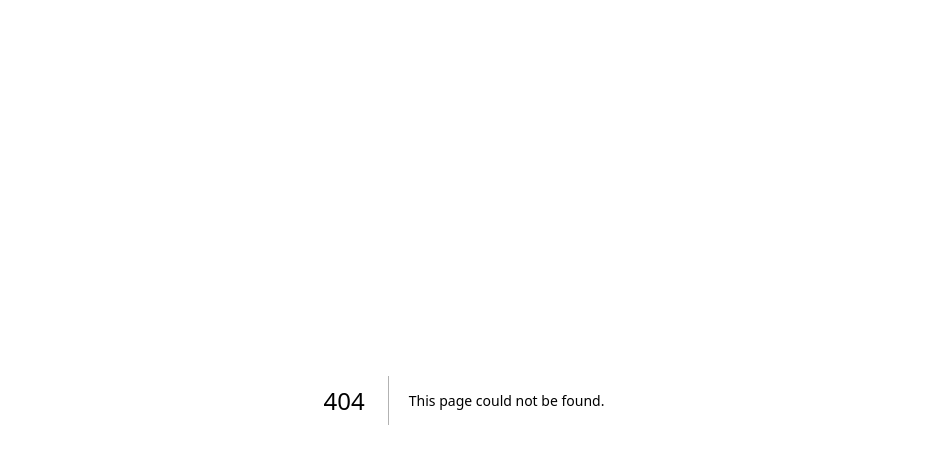
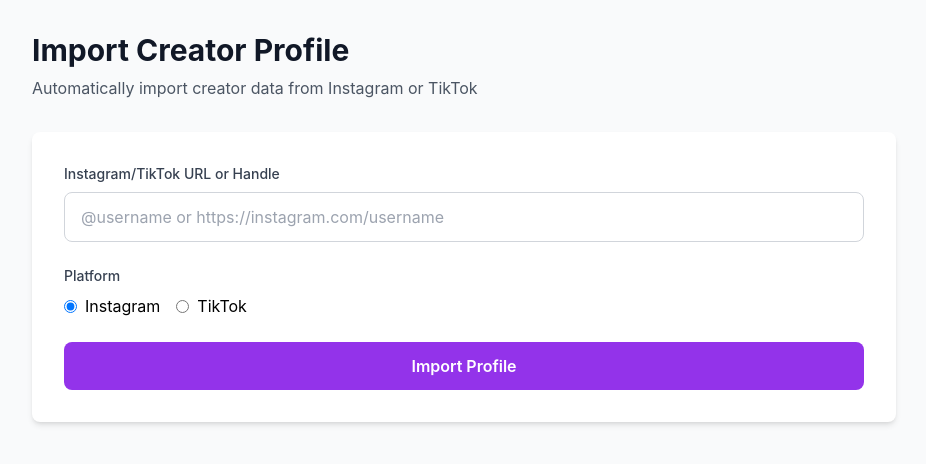
Before and after one commit to EliZQSD/ash-talents-marketplace, a Next.js app in the folder frontend/: page /admin/creators/import in a window 1280 px wide. Before the commit this address had no page. Shown: the top 464 px of the page, without its empty margins (176-1102 px from the left). Built offline with nearby package versions, Linux system fonts and the light colour scheme.

Commit message:
Add creator import page with Instagram/TikTok integration

```diff
--- /dev/null
+++ b/frontend/src/pages/admin/creators/import.tsx
@@ -0,0 +1,218 @@
+import { useState } from 'react';
+import { useRouter } from 'next/router';
+
+interface ImportedCreator {
+  name: string;
+  bio: string;
+  followers: number;
+  engagement: number;
+  profilePictureUrl: string;
+  handle: string;
+  niche: string;
+  platform: string;
+  instagramHandle?: string;
+  tiktokHandle?: string;
+}
+
+export default function ImportCreator() {
+  const router = useRouter();
+  const [url, setUrl] = useState('');
+  const [platform, setPlatform] = useState('instagram');
+  const [loading, setLoading] = useState(false);
+  const [error, setError] = useState('');
+  const [importedData, setImportedData] = useState<ImportedCreator | null>(null);
+
+  const handleImport = async () => {
+    if (!url.trim()) {
+      setError('Please enter a URL or handle');
+      return;
+    }
+
+    setLoading(true);
+    setError('');
+
+    try {
+      const response = await fetch(`${process.env.NEXT_PUBLIC_API_URL}/creators/import`, {
+        method: 'POST',
+        headers: { 'Content-Type': 'application/json' },
+        body: JSON.stringify({ url, platform }),
+      });
+
+      if (!response.ok) throw new Error('Failed to import profile');
+
+      const data = await response.json();
+      setImportedData(data);
+    } catch (err) {
+      setError(err instanceof Error ? err.message : 'An error occurred');
+    } finally {
+      setLoading(false);
+    }
+  };
+
+  const handleSave = async () => {
+    if (!importedData) return;
+
+    setLoading(true);
+    try {
+      const response = await fetch(`${process.env.NEXT_PUBLIC_API_URL}/creators`, {
+        method: 'POST',
+        headers: { 'Content-Type': 'application/json' },
+        body: JSON.stringify({
+          name: importedData.name,
+          email: `${importedData.handle.replace('@', '')}@creator.com`,
+          bio: importedData.bio,
+          followers: importedData.followers,
+          engagement: importedData.engagement,
+          niches: [importedData.niche],
+          platforms: [importedData.platform],
+          rate: 0,
+          verified: false,
+          profilePictureUrl: importedData.profilePictureUrl,
+          instagramHandle: importedData.instagramHandle,
+          tiktokHandle: importedData.tiktokHandle,
+        }),
+      });
+
+      if (!response.ok) throw new Error('Failed to save creator');
+
+      const saved = await response.json();
+      router.push(`/admin/creators/${saved.id}`);
+    } catch (err) {
+      setError(err instanceof Error ? err.message : 'Failed to save');
+    } finally {
+      setLoading(false);
+    }
+  };
+
+  return (
+    <div className="min-h-screen bg-gray-50 py-8">
+      <div className="max-w-4xl mx-auto px-4">
+        <div className="mb-8">
+          <h1 className="text-3xl font-bold text-gray-900 mb-2">Import Creator Profile</h1>
+          <p className="text-gray-600">Automatically import creator data from Instagram or TikTok</p>
+        </div>
+
+        {!importedData ? (
+          <div className="bg-white rounded-lg shadow-md p-8">
+            <div className="space-y-6">
+              <div>
+                <label className="block text-sm font-medium text-gray-700 mb-2">
+                  Instagram/TikTok URL or Handle
+                </label>
+                <input
+                  type="text"
+                  value={url}
+                  onChange={(e) => setUrl(e.target.value)}
+                  placeholder="@username or https://instagram.com/username"
+                  className="w-full px-4 py-3 border border-gray-300 rounded-lg focus:ring-2 focus:ring-purple-500 focus:border-transparent"
+                />
+              </div>
+
+              <div>
+                <label className="block text-sm font-medium text-gray-700 mb-2">
+                  Platform
+                </label>
+                <div className="flex gap-4">
+                  <label className="flex items-center">
+                    <input
+                      type="radio"
+                      value="instagram"
+                      checked={platform === 'instagram'}
+                      onChange={(e) => setPlatform(e.target.value)}
+                      className="mr-2"
+                    />
+                    Instagram
+                  </label>
+                  <label className="flex items-center">
+                    <input
+                      type="radio"
+                      value="tiktok"
+                      checked={platform === 'tiktok'}
+                      onChange={(e) => setPlatform(e.target.value)}
+                      className="mr-2"
+                    />
+                    TikTok
+                  </label>
+                </div>
+              </div>
+
+              {error && (
+                <div className="bg-red-50 border border-red-200 text-red-700 px-4 py-3 rounded-lg">
+                  {error}
+                </div>
+              )}
+
+              <button
+                onClick={handleImport}
+                disabled={loading}
+                className="w-full bg-purple-600 hover:bg-purple-700 disabled:bg-gray-400 text-white font-semibold py-3 px-6 rounded-lg transition-colors"
+              >
+                {loading ? 'Importing...' : 'Import Profile'}
+              </button>
+            </div>
+          </div>
+        ) : (
+          <div className="bg-white rounded-lg shadow-md p-8">
+            <h2 className="text-2xl font-bold mb-6">Profile Preview</h2>
+
+            <div className="flex items-start gap-6 mb-8">
+              <img
+                src={importedData.profilePictureUrl}
+                alt={importedData.name}
+                className="w-24 h-24 rounded-full object-cover"
+              />
+              <div className="flex-1">
+                <h3 className="text-xl font-bold text-gray-900">{importedData.name}</h3>
+                <p className="text-purple-600 mb-2">{importedData.handle}</p>
+                <p className="text-gray-600 text-sm">{importedData.bio}</p>
+              </div>
+            </div>
+
+            <div className="grid grid-cols-3 gap-4 mb-8">
+              <div className="bg-blue-50 p-4 rounded-lg">
+                <p className="text-sm text-gray-600 mb-1">Followers</p>
+                <p className="text-2xl font-bold text-blue-600">
+                  {importedData.followers.toLocaleString()}
+                </p>
+              </div>
+              <div className="bg-green-50 p-4 rounded-lg">
+                <p className="text-sm text-gray-600 mb-1">Engagement</p>
+                <p className="text-2xl font-bold text-green-600">
+                  {importedData.engagement}%
+                </p>
+              </div>
+              <div className="bg-purple-50 p-4 rounded-lg">
+                <p className="text-sm text-gray-600 mb-1">Niche</p>
+                <p className="text-2xl font-bold text-purple-600 capitalize">
+                  {importedData.niche}
+                </p>
+              </div>
+            </div>
+
+            {error && (
+              <div className="bg-red-50 border border-red-200 text-red-700 px-4 py-3 rounded-lg mb-4">
+                {error}
+              </div>
+            )}
+
+            <div className="flex gap-4">
+              <button
+                onClick={handleSave}
+                disabled={loading}
+                className="flex-1 bg-green-600 hover:bg-green-700 disabled:bg-gray-400 text-white font-semibold py-3 px-6 rounded-lg transition-colors"
+              >
+                {loading ? 'Saving...' : 'Confirm & Save Creator'}
+              </button>
+              <button
+                onClick={() => setImportedData(null)}
+                className="flex-1 bg-gray-200 hover:bg-gray-300 text-gray-800 font-semibold py-3 px-6 rounded-lg transition-colors"
+              >
+                Cancel
+              </button>
+            </div>
+          </div>
+        )}
+      </div>
+    </div>
+  );
+}
```
